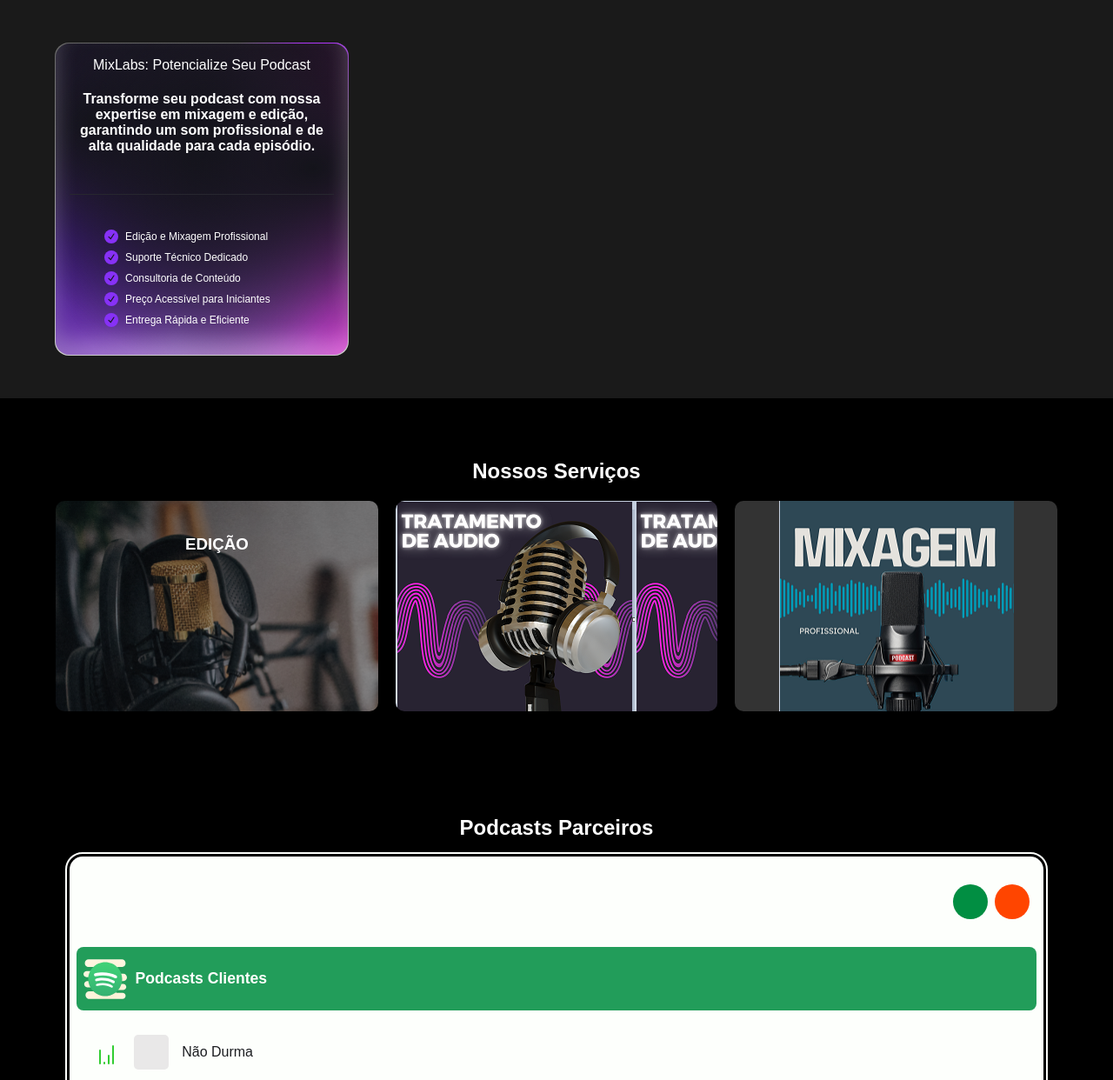
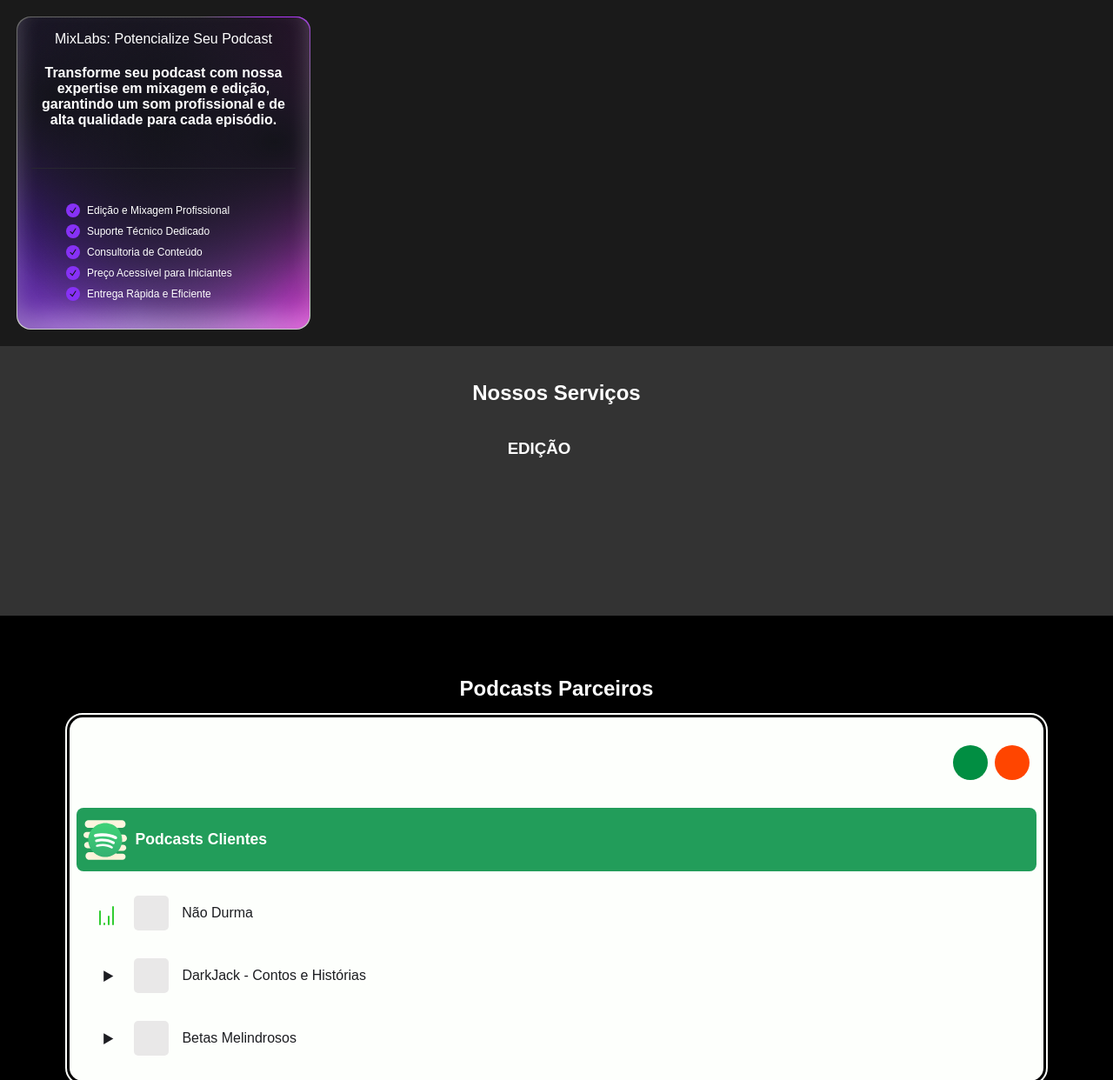
Before and after one commit to Luiz-maced/MixLabs, a Flask app: page / in a window 1280 px wide. Shown: the part 379-1621 px from the top of the page at 87% size. Run offline with Flask 3, Linux system fonts and the light colour scheme.

Commit message:
Update mixlabs.css

```diff
--- a/static/css/mixlabs.css
+++ b/static/css/mixlabs.css
@@ -9,10 +9,11 @@
 }
 
 .logo {
-    max-width: 100%; /* Certifica-se de que o logo não ultrapasse a largura do contêiner */
-    display: flex;
-    justify-content: center; /* Centraliza a logo no contêiner */
-    align-items: center;
+  max-width: 100%; /* Certifica-se de que o logo não ultrapasse a largura do contêiner */
+  height: auto; /* Mantém a proporção do logo */
+  display: flex;
+  justify-content: center; /* Centraliza o logo no contêiner */
+  align-items: center;
 }
 
 .logo-img {
@@ -112,9 +113,30 @@
     text-align: center;
 }
 
+/* Estiliza o contêiner das seções */
+.container {
+  display: flex; /* Faz com que o contêiner use o modelo de layout flexível */
+  gap: 20px;
+  display: flex;
+  flex-direction: column;/* Adiciona um espaço entre as seções, se necessário */
+}
+
+/* Estiliza a seção sobre */
 #sobre {
-    background-color: #1A1A1A;
+  background-color: #1A1A1A;
+  flex: 1; /* Faz com que a seção ocupe uma proporção igual do contêiner */
+  padding: 20px;
+  box-sizing: border-box; /* Inclui padding e border no cálculo da largura e altura */
 }
+
+/* Estiliza a seção serviços */
+#servicos {
+  background-color: #333333; /* Defina a cor de fundo ou outros estilos conforme necessário */
+  flex: 1; /* Faz com que a seção ocupe uma proporção igual do contêiner */
+  padding: 20px;
+  box-sizing: border-box; /* Inclui padding e border no cálculo da largura e altura */
+}
+
 
 #servicos .service-cards {
     display: flex;
@@ -123,31 +145,7 @@
     margin-top: 20px;
 }
 
-#servicos .card1 {
-    background: url('/static/edicao.png');
-    background-color: #333333;
-    padding: 20px;
-    border-radius: 10px;
-    flex-basis: 30%;
-}
 
-
-#servicos .card2 {
-    background: url('/static/tratamento.png');
-    background-color: #333333;
-    padding: 20px;
-    border-radius: 10px;
-    flex-basis: 30%;
-}
-
-
-#servicos .card3 {
-    background: url('/static/mixagem.png') no-repeat center center;
-    background-color: #333333;
-    padding: 20px;
-    border-radius: 10px;
-    flex-basis: 30%;
-}
 #portifolio {
     background-color: #1A1A1A;
 }
```
